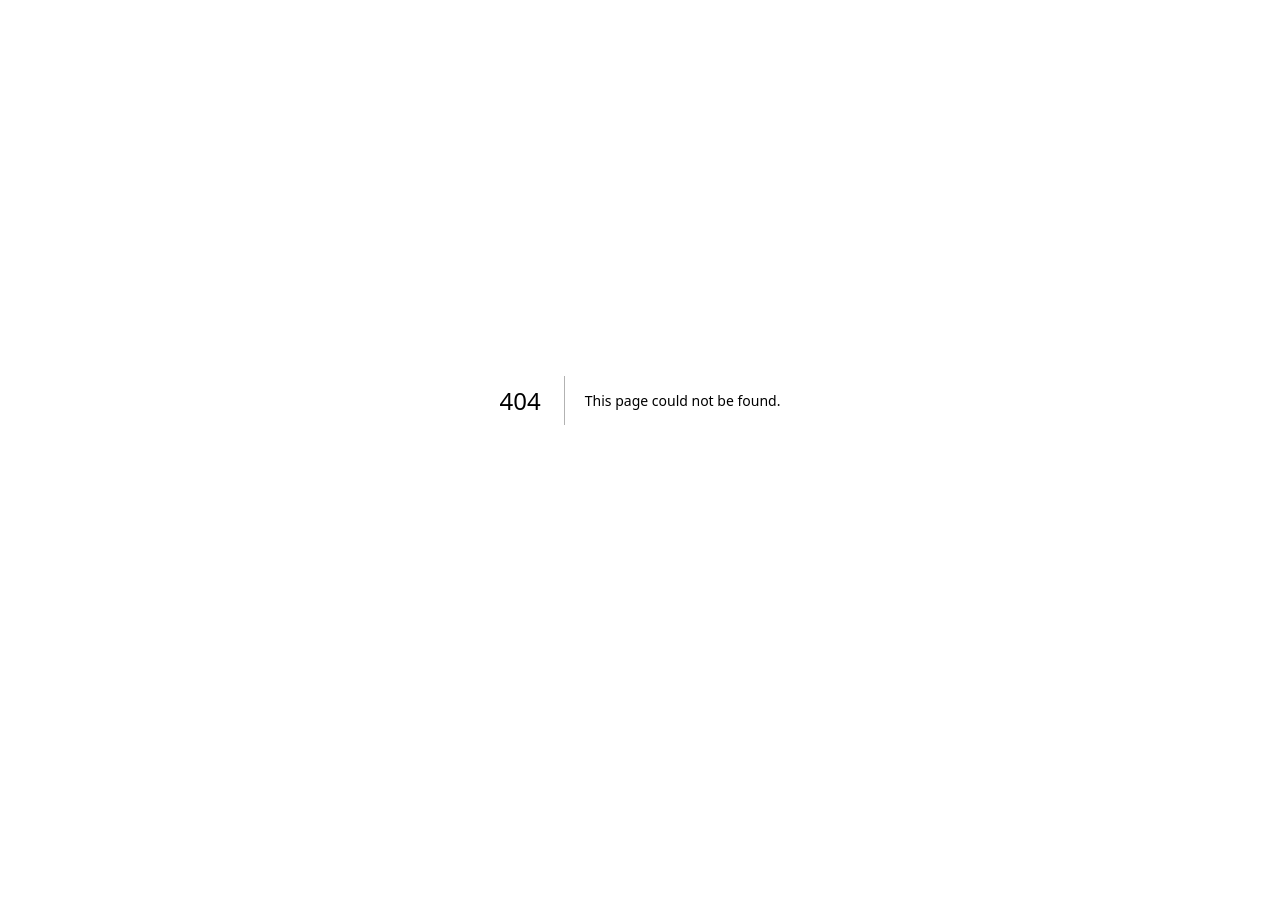
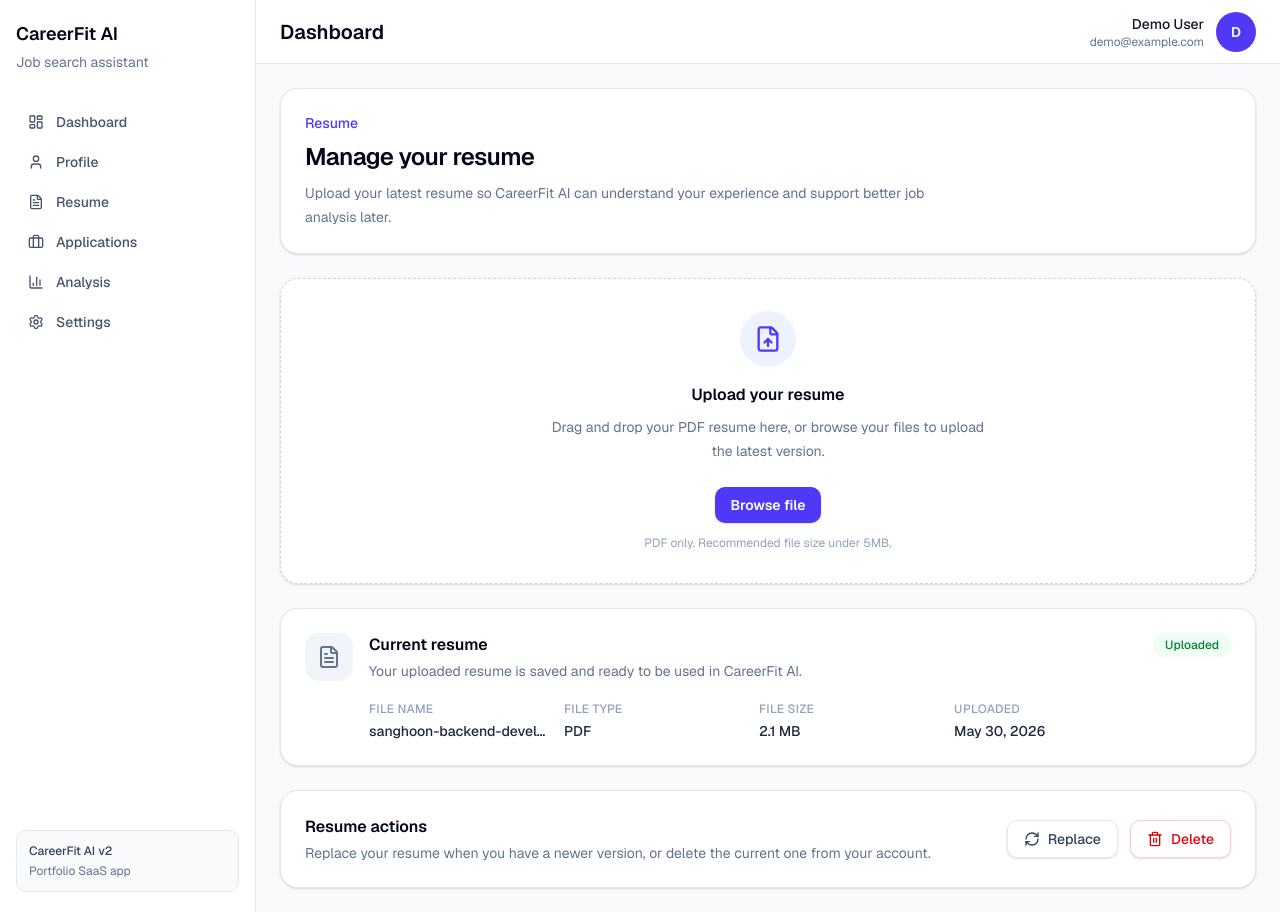
Before and after one commit to umemarop/career-fit-ai-v2, a Next.js app in the folder frontend/: page /resume in a window 1280 px wide. Before the commit this address had no page. Before the commit the page ends 800 px from the top, so only its background shows below. Built offline with nearby package versions, Linux system fonts and the light colour scheme.

Commit message:
feat: add resume management page UI

```diff
--- /dev/null
+++ b/frontend/src/app/(app)/resume/page.tsx
@@ -0,0 +1,15 @@
+import { CurrentResumeCard } from "@/features/resume/components/CurrentResumeCard";
+import { ResumeActions } from "@/features/resume/components/ResumeActions";
+import { ResumeHeader } from "@/features/resume/components/ResumeHeader";
+import { ResumeUploadSection } from "@/features/resume/components/ResumeUploadSection";
+
+export default function ResumePage() {
+  return (
+    <div className="mx-auto max-w-6xl space-y-6">
+      <ResumeHeader />
+      <ResumeUploadSection />
+      <CurrentResumeCard />
+      <ResumeActions />
+    </div>
+  );
+}
--- /dev/null
+++ b/frontend/src/features/resume/components/CurrentResumeCard.tsx
@@ -0,0 +1,74 @@
+import { FileText } from "lucide-react";
+
+const mockResume = {
+  originalName: "sanghoon-backend-developer-resume.pdf",
+  mimeType: "application/pdf",
+  size: "2.1 MB",
+  uploadedAt: "May 30, 2026",
+  updatedAt: "May 30, 2026",
+};
+
+export function CurrentResumeCard() {
+  return (
+    <section className="rounded-2xl border border-slate-200 bg-white p-6 shadow-sm">
+      <div className="flex flex-col gap-5 sm:flex-row sm:items-start sm:justify-between">
+        <div className="flex gap-4">
+          <div className="flex h-12 w-12 shrink-0 items-center justify-center rounded-xl bg-slate-100">
+            <FileText className="h-6 w-6 text-slate-500" />
+          </div>
+
+          <div>
+            <h2 className="text-base font-semibold text-slate-950">
+              Current resume
+            </h2>
+
+            <p className="mt-1 text-sm text-slate-500">
+              Your uploaded resume is saved and ready to be used in CareerFit
+              AI.
+            </p>
+
+            <div className="mt-5 grid gap-4 sm:grid-cols-2 lg:grid-cols-4">
+              <div>
+                <p className="text-xs font-medium uppercase tracking-wide text-slate-400">
+                  File name
+                </p>
+                <p className="mt-1 truncate text-sm font-medium text-slate-800">
+                  {mockResume.originalName}
+                </p>
+              </div>
+
+              <div>
+                <p className="text-xs font-medium uppercase tracking-wide text-slate-400">
+                  File type
+                </p>
+                <p className="mt-1 text-sm font-medium text-slate-800">PDF</p>
+              </div>
+
+              <div>
+                <p className="text-xs font-medium uppercase tracking-wide text-slate-400">
+                  File size
+                </p>
+                <p className="mt-1 text-sm font-medium text-slate-800">
+                  {mockResume.size}
+                </p>
+              </div>
+
+              <div>
+                <p className="text-xs font-medium uppercase tracking-wide text-slate-400">
+                  Uploaded
+                </p>
+                <p className="mt-1 text-sm font-medium text-slate-800">
+                  {mockResume.uploadedAt}
+                </p>
+              </div>
+            </div>
+          </div>
+        </div>
+
+        <span className="inline-flex w-fit rounded-full bg-green-50 px-3 py-1 text-xs font-medium text-green-700">
+          Uploaded
+        </span>
+      </div>
+    </section>
+  );
+}
--- /dev/null
+++ b/frontend/src/features/resume/components/ResumeActions.tsx
@@ -0,0 +1,38 @@
+import { RefreshCw, Trash2 } from "lucide-react";
+
+export function ResumeActions() {
+  return (
+    <section className="rounded-2xl border border-slate-200 bg-white p-6 shadow-sm">
+      <div className="flex flex-col gap-4 sm:flex-row sm:items-center sm:justify-between">
+        <div>
+          <h2 className="text-base font-semibold text-slate-950">
+            Resume actions
+          </h2>
+
+          <p className="mt-1 text-sm text-slate-500">
+            Replace your resume when you have a newer version, or delete the
+            current one from your account.
+          </p>
+        </div>
+
+        <div className="flex gap-3">
+          <button
+            type="button"
+            className="inline-flex items-center gap-2 rounded-lg border border-slate-200 bg-white px-4 py-2 text-sm font-medium text-slate-700 shadow-sm transition hover:bg-slate-50"
+          >
+            <RefreshCw className="h-4 w-4" />
+            Replace
+          </button>
+
+          <button
+            type="button"
+            className="inline-flex items-center gap-2 rounded-lg border border-red-200 bg-white px-4 py-2 text-sm font-medium text-red-600 shadow-sm transition hover:bg-red-50"
+          >
+            <Trash2 className="h-4 w-4" />
+            Delete
+          </button>
+        </div>
+      </div>
+    </section>
+  );
+}
--- /dev/null
+++ b/frontend/src/features/resume/components/ResumeHeader.tsx
@@ -0,0 +1,16 @@
+export function ResumeHeader() {
+  return (
+    <section className="rounded-2xl border border-slate-200 bg-white p-6 shadow-sm">
+      <p className="text-sm font-medium text-indigo-600">Resume</p>
+
+      <h1 className="mt-2 text-2xl font-semibold tracking-tight text-slate-950">
+        Manage your resume
+      </h1>
+
+      <p className="mt-2 max-w-2xl text-sm leading-6 text-slate-500">
+        Upload your latest resume so CareerFit AI can understand your experience
+        and support better job analysis later.
+      </p>
+    </section>
+  );
+}
--- /dev/null
+++ b/frontend/src/features/resume/components/ResumeUploadSection.tsx
@@ -0,0 +1,33 @@
+import { FileUp } from "lucide-react";
+
+export function ResumeUploadSection() {
+  return (
+    <section className="rounded-2xl border border-dashed border-slate-300 bg-white p-8 shadow-sm">
+      <div className="flex flex-col items-center justify-center text-center">
+        <div className="flex h-14 w-14 items-center justify-center rounded-full bg-indigo-50">
+          <FileUp className="h-7 w-7 text-indigo-600" />
+        </div>
+
+        <h2 className="mt-4 text-base font-semibold text-slate-950">
+          Upload your resume
+        </h2>
+
+        <p className="mt-2 max-w-md text-sm leading-6 text-slate-500">
+          Drag and drop your PDF resume here, or browse your files to upload the
+          latest version.
+        </p>
+
+        <button
+          type="button"
+          className="mt-6 rounded-lg bg-indigo-600 px-4 py-2 text-sm font-semibold text-white shadow-sm transition hover:bg-indigo-700"
+        >
+          Browse file
+        </button>
+
+        <p className="mt-3 text-xs text-slate-400">
+          PDF only. Recommended file size under 5MB.
+        </p>
+      </div>
+    </section>
+  );
+}
```
